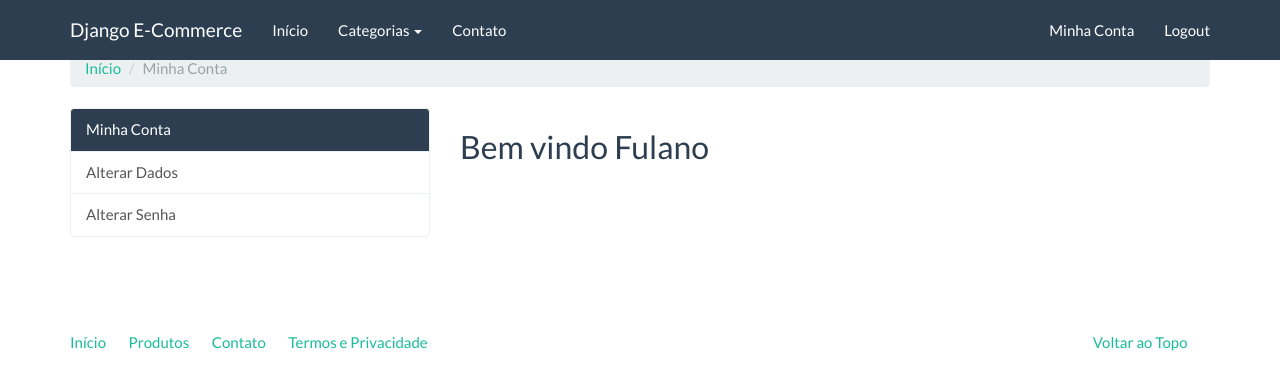
After one commit to walison17/e-comerce, a Django app: page /accounts/ in a window 1280 px wide. The commit adds this page. Shown: the top 390 px of the page. Run offline with Django 3.2, Linux system fonts and the light colour scheme; the visitor is signed in with stand-in values (Sample User, id 1); data that the repository does not hold is empty; some libraries are stand-ins or nearby versions.

Commit message:
Tudo funcionando até a aula Minha conta

```diff
--- a/accounts/models.py
+++ b/accounts/models.py
@@ -23,8 +23,8 @@ class User(AbstractBaseUser, PermissionsMixin):
     is_active = models.BooleanField('Ativo', default=True)
     date_joined = models.DateTimeField('Data de Entrada', auto_now_add=True)
 
-    USERNAME_FIELD = 'username'
-    REQUIRED_FIELDS = ['email']
+    USERNAME_FIELD = 'email'
+    #REQUIRED_FIELDS = ['email']
 
     objects = UserManager()
 
--- /dev/null
+++ b/accounts/templates/accounts/index.html
@@ -0,0 +1,25 @@
+{% extends 'base.html' %}
+
+{%block title%} Minha Conta {% endblock title %}
+
+{% block conteudo %}
+
+<ol class="breadcrumb ">
+    <li><a href="#">Início</a></li>
+    <li class="active">Minha Conta</li>
+</ol>
+<div class="row">
+    <div class="col-md-4">
+        <div class="list-group">
+            <a href="#" class="list-group-item active">Minha Conta</a>
+            <a href="#" class="list-group-item">Alterar Dados</a>
+            <a href="#" class="list-group-item">Alterar Senha</a>
+        </div>
+    </div>
+    <div class="col-md-8">
+        <h2>Bem vindo Fulano</h2>
+    </div>
+</div>
+
+
+{% endblock conteudo %}
--- a/accounts/urls.py
+++ b/accounts/urls.py
@@ -7,6 +7,7 @@ from . import views
 urlpatterns = [
     path('entrar/', auth_views.LoginView.as_view(), name='login'),
     path('register/', views.RegisterView.as_view(), name='RegisterView'),
-    path('', include('django.contrib.auth.urls')),
+    path('accounts', include('django.contrib.auth.urls')),
+    path('', views.index, name='MinhaConta'),
 
 ]
--- a/accounts/views.py
+++ b/accounts/views.py
@@ -1,7 +1,7 @@
 from django.shortcuts import render
 from django.urls import reverse_lazy
-from django.contrib.auth.forms import UserCreationForm
-from django.views.generic import View, TemplateView, CreateView
+from django.views.generic import TemplateView, CreateView
+from django.contrib.auth.decorators import login_required
 
 from .forms import UserAdminCreationForm
 from .models import User
@@ -10,9 +10,14 @@ from .models import User
 
 # Create your views here.
 
+class IndexView(TemplateView):
+    template_name = 'accounts/index.html'
+
+index = login_required(IndexView.as_view())
+
 
 class login(TemplateView):
-    template_name = 'accounts/login.html'
+    template_name = 'accounts/accounts/login.html'
 
 
 class RegisterView(CreateView):
--- a/core/templates/base.html
+++ b/core/templates/base.html
@@ -38,13 +38,19 @@
                 </li>
             </ul>
             <ul class="nav navbar-nav navbar-right">
+                {% if user.is_authenticated %}
+                <li><a href="{% url 'MinhaConta' %}">Minha Conta</a></li>
                 <li><a href="{% url 'logout' %}">Logout</a></li>
+                {% else %}
+                <li><a href="{% url 'login' %}">Login</a></li>
+                <li><a href="{% url 'RegisterView' %}">Registro</a></li>
+                {% endif %}
             </ul>
             <ul class="nav navbar-nav navbar-right">
-            <li><a href="{% url 'login' %}">Login</a></li>
+
             </ul>
             <ul class="nav navbar-nav navbar-right">
-            <li><a href="{% url 'RegisterView' %}">Registro</a></li>
+
             </ul>
         </div>
     </div>
```
Also changed, not shown: accounts/backends.py (added, +27 -0 lines), ecomerce/settings.py (+10 -0 lines). Lines whose indentation alone changed are shown as unchanged.
